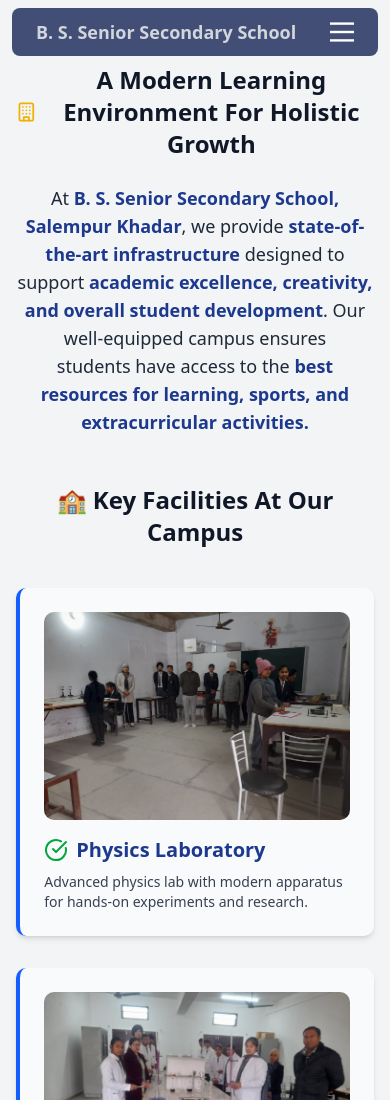
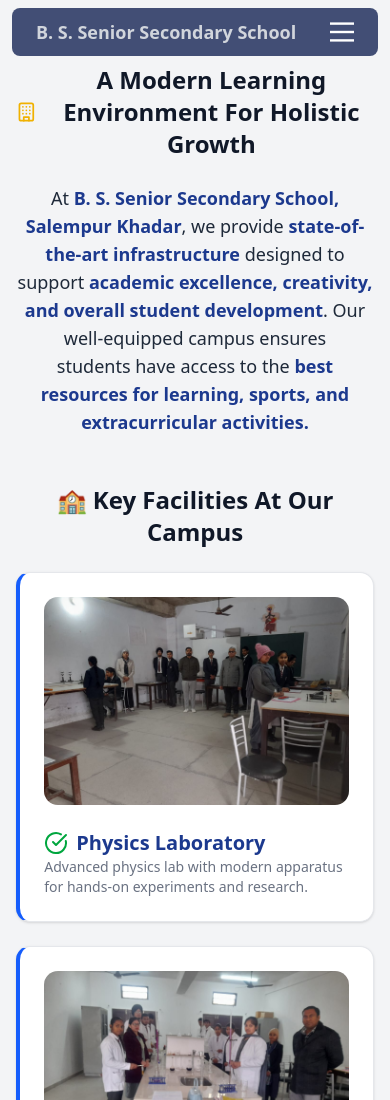
Before and after one commit to s2sharpit/school, a Next.js app: page /campus-life/facilities in a window 390 px wide. Shown: the top 1100 px of the page. Built offline with nearby package versions, Linux system fonts and the light colour scheme.

Commit message:
feat: enhancing ui for events and facilities route

```diff
--- a/src/app/campus-life/events/MajorEvents.tsx
+++ b/src/app/campus-life/events/MajorEvents.tsx
@@ -1,27 +1,27 @@
+import Showcase from "@/components/ShowCase";
 import { Accent, SectionNote } from "@/components/ui/Section";
 import Title from "@/components/ui/Title";
-import Image from "next/image";
 
-const data = [
+const events = [
   {
     title: "Annual Day Celebrations",
-    description: "Grand performances, awards, and student showcases.",
-    img: "/events/annual-day.jpg",
+    desc: "Grand performances, awards, and student showcases.",
+    imgSrc: "/events/annual-day.jpg",
   },
   {
     title: "Science & Art Exhibitions",
-    description: "Encouraging research, creativity, and innovation.",
-    img: "/facilities/physics-lab.jpg",
+    desc: "Encouraging research, creativity, and innovation.",
+    imgSrc: "/facilities/physics-lab.jpg",
   },
   {
     title: "Independence Day & Republic Day",
-    description: "Patriotism-filled cultural performances.",
-    img: "/events/independence-day.jpg",
+    desc: "Patriotism-filled cultural performances.",
+    imgSrc: "/events/independence-day.jpg",
   },
   {
     title: "Inter-School Competitions",
-    description: "Bringing out the best in music, dance, and debates.",
-    img: "/events/inter-school.jpg",
+    desc: "Bringing out the best in music, dance, and debates.",
+    imgSrc: "/events/inter-school.jpg",
   },
 ];
 
@@ -29,28 +29,7 @@
   return (
     <section className="space-y-6">
       <Title>📌 Some of Our Major Events</Title>
-      <div className="grid grid-cols-1 sm:grid-cols-2 gap-6">
-        {data.map((event, index) => (
-          <div
-            key={index}
-            className="p-6 border-l-4 border-blue-600 bg-gray-50 rounded-lg shadow-md transition hover:shadow-lg flex flex-col"
-          >
-            <div className="relative h-52 w-full rounded-lg overflow-hidden">
-              <Image
-                src={event.img}
-                alt={event.title}
-                className="object-cover"
-                fill
-                sizes="100vw"
-              />
-            </div>
-            <h3 className="text-xl font-semibold text-blue-900 mt-4">
-              {event.title}
-            </h3>
-            <p className="text-gray-700 text-sm mt-2">{event.description}</p>
-          </div>
-        ))}
-      </div>
+      <Showcase items={events} />
       <SectionNote>
         Unleash your creativity and make <Accent>unforgettable memories</Accent>
         .
--- a/src/app/campus-life/facilities/KeyFacilities.tsx
+++ b/src/app/campus-life/facilities/KeyFacilities.tsx
@@ -1,82 +1,55 @@
+import Showcase from "@/components/ShowCase";
 import { Accent, SectionNote } from "@/components/ui/Section";
 import Title from "@/components/ui/Title";
-import { CheckCircle } from "lucide-react";
-import Image from "next/image";
 
-const data = [
+const facilities = [
   {
     title: "Physics Laboratory",
-    description:
-      "Advanced physics lab with modern apparatus for hands-on experiments and research.",
-    img: "/facilities/physics-lab.jpg",
+    desc: "Advanced physics lab with modern apparatus for hands-on experiments and research.",
+    imgSrc: "/facilities/physics-lab.jpg",
   },
   {
     title: "Chemistry Laboratory",
-    description:
-      "Well-equipped chemistry lab for practical experiments and chemical analysis.",
-    img: "/facilities/chemistry-lab.jpg",
+    desc: "Well-equipped chemistry lab for practical experiments and chemical analysis.",
+    imgSrc: "/facilities/chemistry-lab.jpg",
   },
   {
     title: "Biology Laboratory",
-    description:
-      "State-of-the-art biology lab with microscopes and specimen collections for biological studies.",
-    img: "/facilities/biology-lab.jpg",
+    desc: "State-of-the-art biology lab with microscopes and specimen collections for biological studies.",
+    imgSrc: "/facilities/biology-lab.jpg",
   },
   // {
   //   title: "Computer Labs",
-  //   description: "High-tech computer labs with internet access for IT-based learning.",
-  //   img: "/facilities/computer-lab.jpg",
+  //   desc: "High-tech computer labs with internet access for IT-based learning.",
+  //   imgSrc: "/facilities/computer-lab.jpg",
   // },
   // {
   //   title: "Library & Resource Center",
-  //   description: "A vast collection of books, journals, and e-learning materials.",
-  //   img: "/facilities/library.jpg",
+  //   desc: "A vast collection of books, journals, and e-learning materials.",
+  //   imgSrc: "/facilities/library.jpg",
   // },
   {
     title: "Auditorium & Seminar Halls",
-    description:
-      "A spacious multi-purpose hall for events, cultural programs, and workshops.",
-    img: "/facilities/auditorium.jpg",
+    desc: "A spacious multi-purpose hall for events, cultural programs, and workshops.",
+    imgSrc: "/facilities/auditorium.jpg",
   },
   // {
   //   title: "Cafeteria & Dining Facilities",
-  //   description: "Hygienic and nutritious meals served in a clean environment.",
-  //   img: "/facilities/cafeteria.jpg",
+  //   desc: "Hygienic and nutritious meals served in a clean environment.",
+  //   imgSrc: "/facilities/cafeteria.jpg",
   // },
   // {
   //   title: "Security & Safety",
-  //   description: "CCTV surveillance, strict entry protocols, and dedicated staff ensure campus security.",
-  //   img: "/facilities/security.jpg",
+  //   desc: "CCTV surveillance, strict entry protocols, and dedicated staff ensure campus security.",
+  //   imgSrc: "/facilities/security.jpg",
   // },
 ];
 
 export default function KeyFacilities() {
   return (
-    <section className="space-y-10">
+    <section className="space-y-6">
       <Title>🏫 Key Facilities at Our Campus</Title>
-      <div className="grid grid-cols-1 sm:grid-cols-2 gap-8">
-        {data.map((facility, index) => (
-          <div
-            key={index}
-            className="p-6 border-l-4 border-blue-600 bg-gray-50 rounded-lg shadow-md transition hover:shadow-lg flex flex-col"
-          >
-            <div className="relative h-52 w-full rounded-lg overflow-hidden">
-              <Image
-                src={facility.img}
-                alt={facility.title}
-                className="object-cover"
-                fill
-                sizes="100vw"
-              />
-            </div>
-            <h3 className="text-xl font-semibold text-blue-900 flex items-center gap-2 mt-4">
-              <CheckCircle className="w-6 h-6 text-green-600" />{" "}
-              {facility.title}
-            </h3>
-            <p className="text-gray-700 text-sm mt-2">{facility.description}</p>
-          </div>
-        ))}
-      </div>
+      <Showcase items={facilities} />
       <SectionNote>
         Our modern infrastructure supports an{" "}
         <Accent>engaging and effective learning experience</Accent>!
--- a/src/components/Navbar.tsx
+++ b/src/components/Navbar.tsx
@@ -39,7 +39,7 @@
   }, [closeNav, handleOutsideClick]);
 
   // Close navbar when route changes
-  useEffect(closeNav, [pathname]);
+  useEffect(closeNav, [closeNav, pathname]);
 
   // Toggle Navbar
   const handleNavToggle = () => setNavOpen((prev) => !prev);
--- /dev/null
+++ b/src/components/ShowCase.tsx
@@ -0,0 +1,67 @@
+'use client'
+import { motion } from "motion/react";
+import {
+  Card,
+  CardTitle,
+  CardContent,
+  CardDescription,
+  CardHeader,
+} from "@/components/ui/card";
+import { CheckCircle } from "lucide-react";
+import Image from "next/image";
+
+interface ShowcaseCardProps {
+  title: string;
+  desc: string;
+  imgSrc?: string;
+}
+
+// Showcase Component
+function Showcase({ items }: { items: ShowcaseCardProps[] }) {
+  return (
+  <div className="grid grid-cols-1 sm:grid-cols-2 gap-6">
+    {items.map((item, index) => (
+      <ShowcaseCard key={index} index={index} {...item} />
+    ))}
+  </div>
+);
+}
+
+// Showcase Card Component
+function ShowcaseCard({
+  index,
+  title,
+  desc,
+  imgSrc,
+}: { index: number } & ShowcaseCardProps) {
+  return (
+  <motion.div
+    initial={{ opacity: 0, y: 20 }}
+    animate={{ opacity: 1, y: 0 }}
+    transition={{ duration: 0.5, delay: index * 0.2 }}
+  >
+      <Card className="border-l-4 border-l-blue-600 h-full">
+      {imgSrc && (
+        <CardHeader>
+          <Image
+            src={imgSrc}
+            alt={title}
+            className="object-cover rounded-xl w-full h-52"
+            width={600}
+            height={400}
+            loading="lazy"
+          />
+        </CardHeader>
+      )}
+      <CardContent>
+        <CardTitle className="text-xl text-blue-900 flex items-center gap-2">
+          <CheckCircle className="w-6 h-6 text-green-600" /> {title}
+        </CardTitle>
+        <CardDescription>{desc}</CardDescription>
+      </CardContent>
+    </Card>
+  </motion.div>
+  );
+}
+
+export default Showcase;
```
